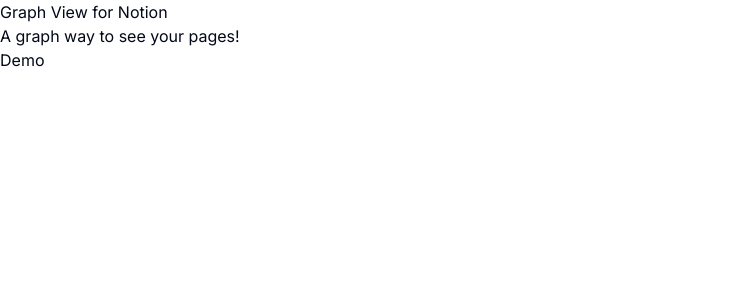
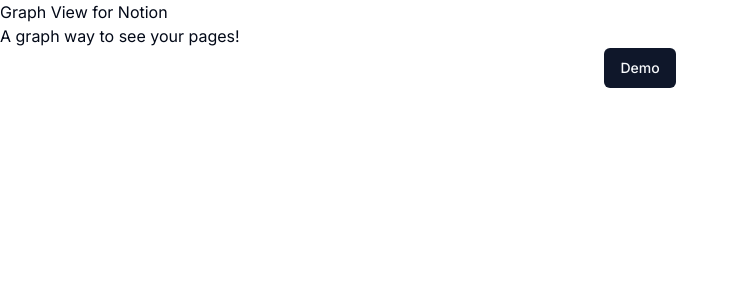
Before and after one commit to andrecrjr/Notion-Graph-View, a Next.js app in the folder graph-view/: page / in a window 1280 px wide. Shown: the top 300 px of the page, without its empty margins (0-738 px from the left). Built offline with nearby package versions, Linux system fonts and the light colour scheme; no server answers.

Commit message:
- using mock to mock it

```diff
--- a/graph-view/package.json
+++ b/graph-view/package.json
@@ -10,6 +10,7 @@
   },
   "dependencies": {
     "@auth/core": "^0.34.2",
+    "@radix-ui/react-slot": "^1.1.0",
     "class-variance-authority": "^0.7.0",
     "clsx": "^2.1.1",
     "d3": "^7.9.0",
--- a/graph-view/src/app/page.tsx
+++ b/graph-view/src/app/page.tsx
@@ -1,5 +1,7 @@
 import { auth } from "@/components/Auth";
 import SearchInput from "@/components/SearchInput";
+import { Button } from "@/components/ui/button";
+import Link from "next/link";
 
 export default async function Home() {
   const data = await auth()
@@ -10,7 +12,7 @@
       <p>A graph way to see your pages!</p>
       { !!data && <SearchInput /> }
       <section>
-      <button >Demo</button>
+      <Link href="/graph/mock"><Button className="mx-auto block">Demo</Button></Link>
       </section>
     </main>
   );
--- a/graph-view/src/components/Graph.tsx
+++ b/graph-view/src/components/Graph.tsx
@@ -110,7 +110,7 @@
       .attr("target", "_blank")
       .append("circle")
       .attr("class", "node fill-blue-500 dark:fill-blue-300 hover:fill-blue-700 dark:hover:fill-blue-500 cursor-pointer")
-      .attr("r", 5)
+      .attr("r", 7)
       .call(
         d3.drag<SVGCircleElement, Node>()
           .on("start", dragstarted)
--- /dev/null
+++ b/graph-view/src/components/ui/button.tsx
@@ -0,0 +1,56 @@
+import * as React from "react"
+import { Slot } from "@radix-ui/react-slot"
+import { cva, type VariantProps } from "class-variance-authority"
+
+import { cn } from "@/lib/utils"
+
+const buttonVariants = cva(
+  "inline-flex items-center justify-center whitespace-nowrap rounded-md text-sm font-medium ring-offset-background transition-colors focus-visible:outline-none focus-visible:ring-2 focus-visible:ring-ring focus-visible:ring-offset-2 disabled:pointer-events-none disabled:opacity-50",
+  {
+    variants: {
+      variant: {
+        default: "bg-primary text-primary-foreground hover:bg-primary/90",
+        destructive:
+          "bg-destructive text-destructive-foreground hover:bg-destructive/90",
+        outline:
+          "border border-input bg-background hover:bg-accent hover:text-accent-foreground",
+        secondary:
+          "bg-secondary text-secondary-foreground hover:bg-secondary/80",
+        ghost: "hover:bg-accent hover:text-accent-foreground",
+        link: "text-primary underline-offset-4 hover:underline",
+      },
+      size: {
+        default: "h-10 px-4 py-2",
+        sm: "h-9 rounded-md px-3",
+        lg: "h-11 rounded-md px-8",
+        icon: "h-10 w-10",
+      },
+    },
+    defaultVariants: {
+      variant: "default",
+      size: "default",
+    },
+  }
+)
+
+export interface ButtonProps
+  extends React.ButtonHTMLAttributes<HTMLButtonElement>,
+    VariantProps<typeof buttonVariants> {
+  asChild?: boolean
+}
+
+const Button = React.forwardRef<HTMLButtonElement, ButtonProps>(
+  ({ className, variant, size, asChild = false, ...props }, ref) => {
+    const Comp = asChild ? Slot : "button"
+    return (
+      <Comp
+        className={cn(buttonVariants({ variant, size, className }))}
+        ref={ref}
+        {...props}
+      />
+    )
+  }
+)
+Button.displayName = "Button"
+
+export { Button, buttonVariants }
```
Also changed, not shown: 1 other file (tests, documents, lock files or other folders).
